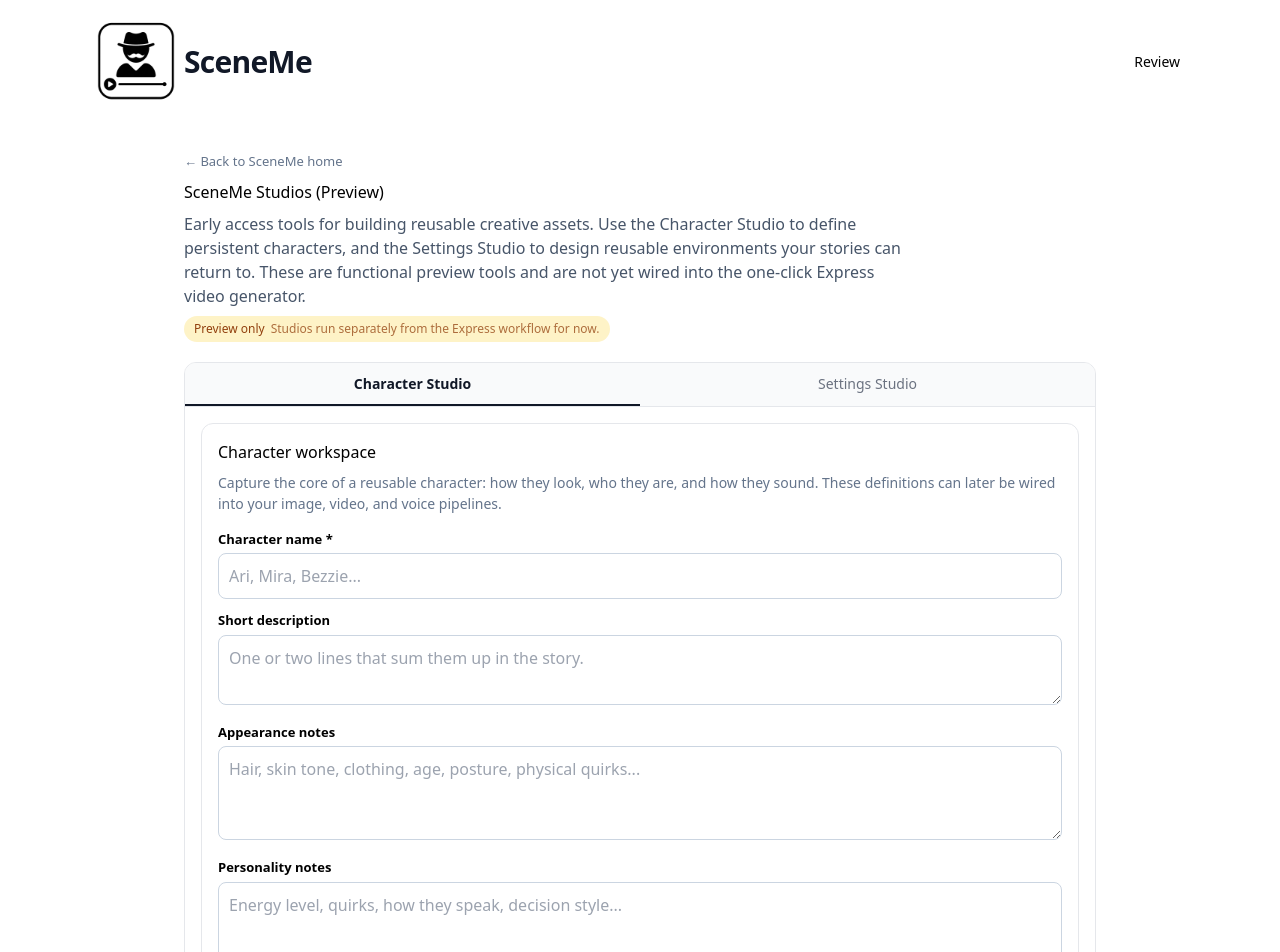
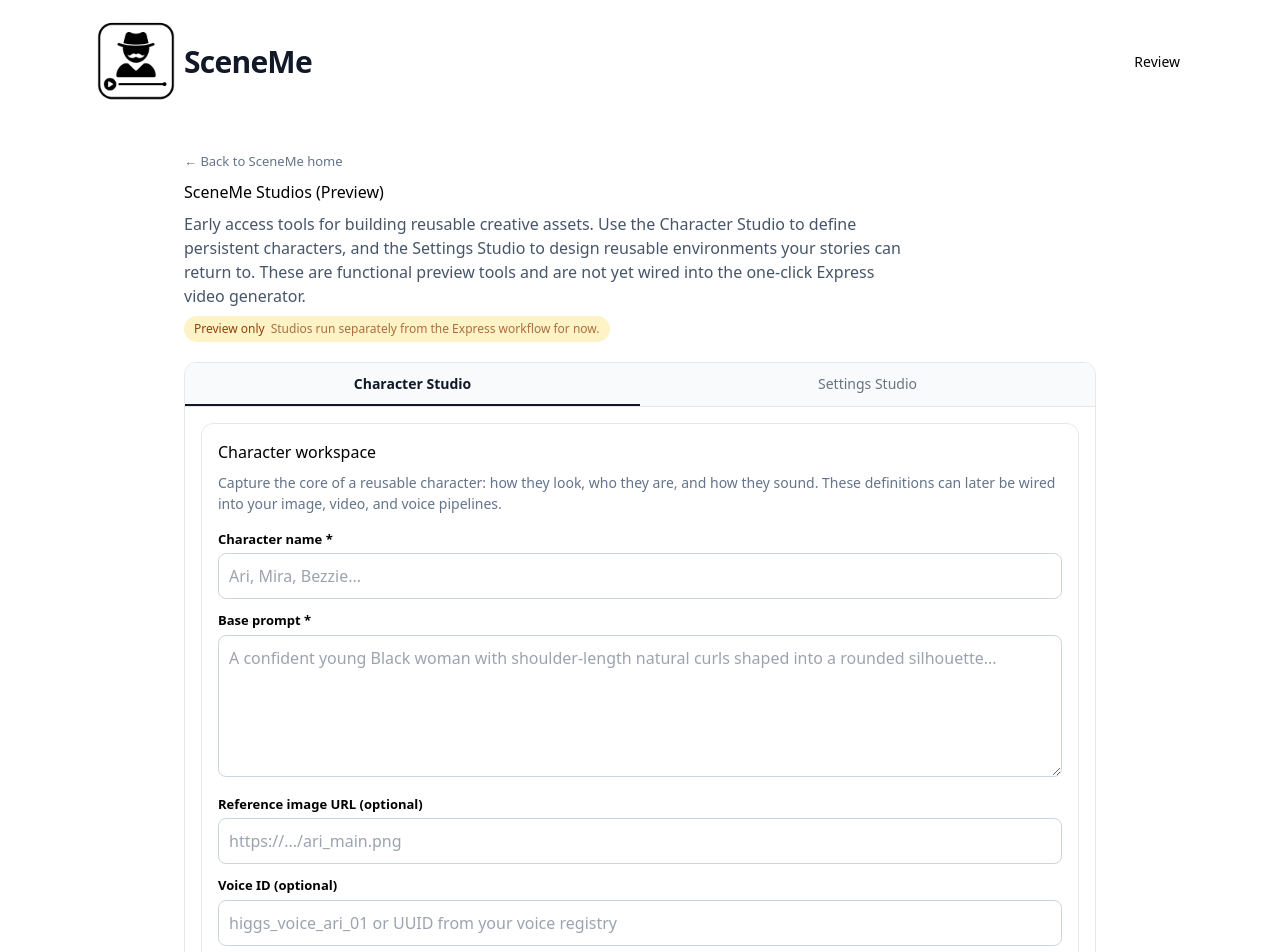
Before and after one commit to JSebree/ai-wizard, a React (Vite) app: page /studios in a window 1280 px wide. Shown: the top 952 px of the page. Built offline with nearby package versions, Linux system fonts and the light colour scheme.

Commit message:
updating character studio

```diff
--- a/src/studios/CharacterStudioDemo.jsx
+++ b/src/studios/CharacterStudioDemo.jsx
@@ -4,9 +4,7 @@
 
 export default function CharacterStudioDemo() {
   const [name, setName] = useState("");
-  const [shortDescription, setShortDescription] = useState("");
-  const [appearanceNotes, setAppearanceNotes] = useState("");
-  const [personalityNotes, setPersonalityNotes] = useState("");
+  const [basePrompt, setBasePrompt] = useState("");
   const [referenceImageUrl, setReferenceImageUrl] = useState("");
   const [voiceId, setVoiceId] = useState("");
   const [characters, setCharacters] = useState([]);
@@ -38,9 +36,7 @@
 
   const resetForm = () => {
     setName("");
-    setShortDescription("");
-    setAppearanceNotes("");
-    setPersonalityNotes("");
+    setBasePrompt("");
     setReferenceImageUrl("");
     setVoiceId("");
     setError("");
@@ -51,15 +47,17 @@
       setError("Character name is required.");
       return;
     }
+    if (!basePrompt.trim()) {
+      setError("Base prompt is required.");
+      return;
+    }
 
     const now = new Date().toISOString();
 
     const newCharacter = {
       id: `char_${Date.now()}`,
       name: name.trim(),
-      shortDescription: shortDescription.trim(),
-      appearanceNotes: appearanceNotes.trim(),
-      personalityNotes: personalityNotes.trim(),
+      basePrompt: basePrompt.trim(),
       referenceImageUrl: referenceImageUrl.trim() || undefined,
       voiceId: voiceId.trim() || undefined,
       createdAt: now,
@@ -131,65 +129,13 @@
                 marginBottom: 4,
               }}
             >
-              Short description
+              Base prompt *
             </label>
             <textarea
-              rows={2}
-              placeholder="One or two lines that sum them up in the story."
-              value={shortDescription}
-              onChange={(e) => setShortDescription(e.target.value)}
-              style={{
-                width: "100%",
-                padding: 10,
-                borderRadius: 8,
-                border: "1px solid #CBD5E1",
-                resize: "vertical",
-              }}
-            />
-          </div>
-
-          <div>
-            <label
-              style={{
-                display: "block",
-                fontSize: 13,
-                fontWeight: 600,
-                marginBottom: 4,
-              }}
-            >
-              Appearance notes
-            </label>
-            <textarea
-              rows={3}
-              placeholder="Hair, skin tone, clothing, age, posture, physical quirks..."
-              value={appearanceNotes}
-              onChange={(e) => setAppearanceNotes(e.target.value)}
-              style={{
-                width: "100%",
-                padding: 10,
-                borderRadius: 8,
-                border: "1px solid #CBD5E1",
-                resize: "vertical",
-              }}
-            />
-          </div>
-
-          <div>
-            <label
-              style={{
-                display: "block",
-                fontSize: 13,
-                fontWeight: 600,
-                marginBottom: 4,
-              }}
-            >
-              Personality notes
-            </label>
-            <textarea
-              rows={3}
-              placeholder="Energy level, quirks, how they speak, decision style..."
-              value={personalityNotes}
-              onChange={(e) => setPersonalityNotes(e.target.value)}
+              rows={5}
+              placeholder="A confident young Black woman with shoulder-length natural curls shaped into a rounded silhouette..."
+              value={basePrompt}
+              onChange={(e) => setBasePrompt(e.target.value)}
               style={{
                 width: "100%",
                 padding: 10,
@@ -333,15 +279,18 @@
                     >
                       {c.name}
                     </div>
-                    {c.shortDescription && (
+                    {c.basePrompt && (
                       <div
                         style={{
-                          fontSize: 12,
+                          fontSize: 11,
                           color: "#6B7280",
                           marginBottom: 2,
+                          maxHeight: 40,
+                          overflow: "hidden",
+                          textOverflow: "ellipsis",
                         }}
                       >
-                        {c.shortDescription}
+                        {c.basePrompt}
                       </div>
                     )}
                     <div
```
